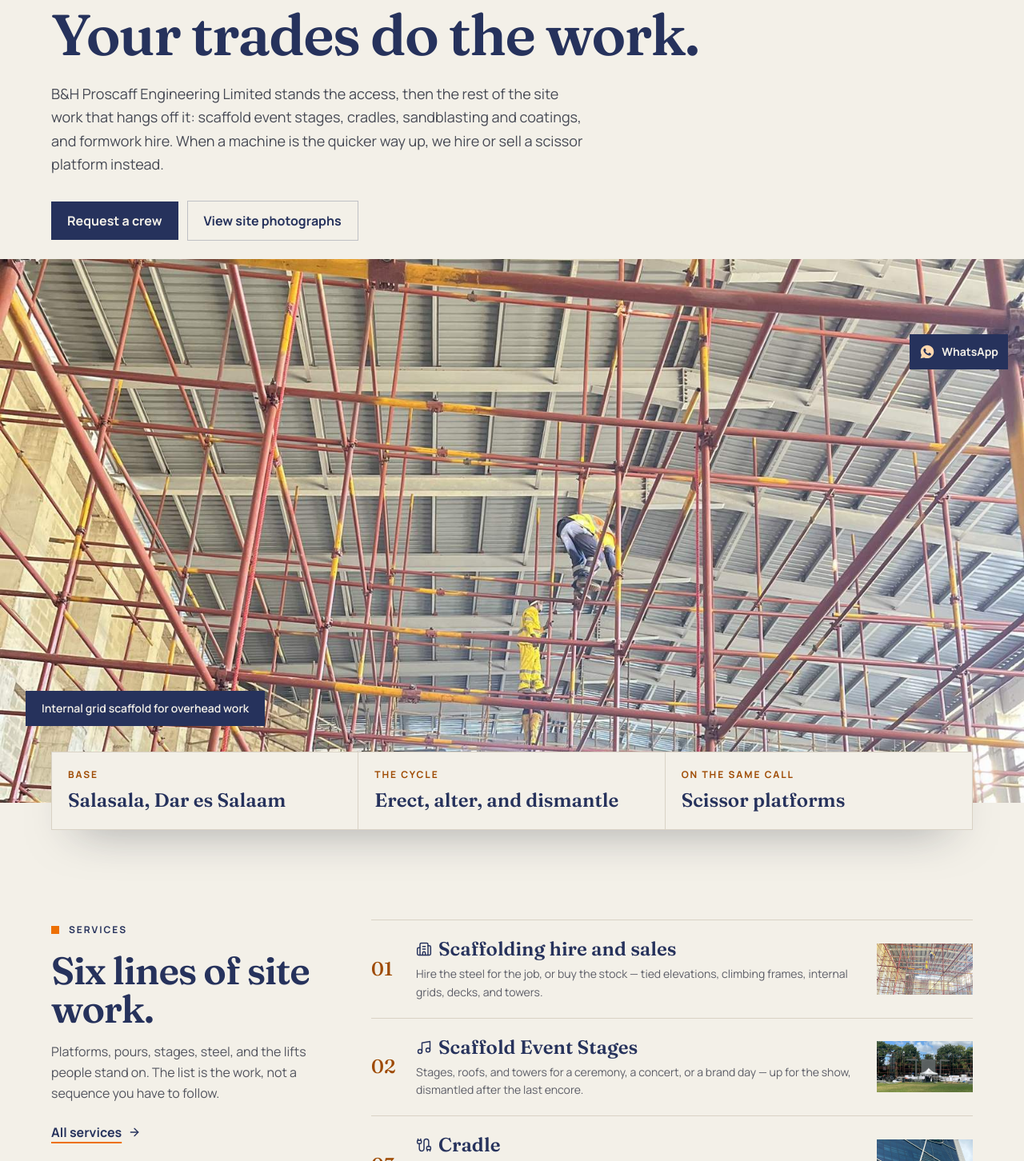
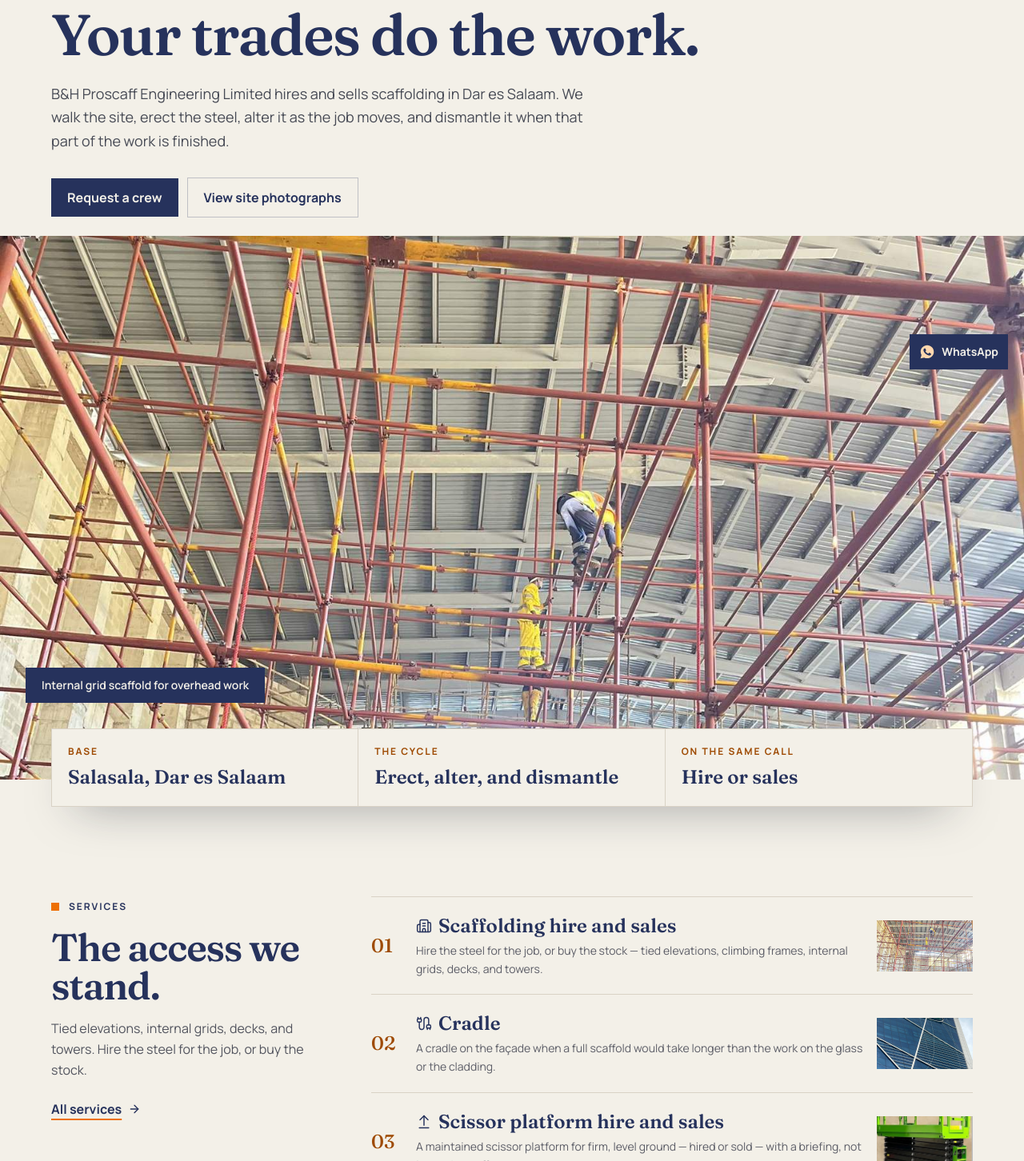
Before and after one commit to mjange04/b_h_proscaff_website, a React (Vite) app: page / in a window 1280 px wide. Shown: the part 318-1770 px from the top of the page at 80% size. Built offline with nearby package versions, Linux system fonts and the light colour scheme.

Commit message:
Decide scaffold the service scope for this site

```diff
--- a/index.html
+++ b/index.html
@@ -8,7 +8,7 @@
     <title>Scaffold Engineering from Salasala | B&H Proscaff Dar es Salaam</title>
     <meta
       name="description"
-      content="B&H Proscaff Engineering Limited stands the access in Dar es Salaam — hire, alter, and dismantle from Salasala, with stages, cradles, platforms, coatings, and formwork on the same call."
+      content="Scaffolding hire and sales in Dar es Salaam. B&H Proscaff Engineering Limited erects, alters, and dismantles tied access, internal grids, decks, and towers from Salasala."
     />
     <meta name="robots" content="index, follow, max-image-preview:large" />
     <meta name="author" content="B&H Proscaff Engineering Limited" />
@@ -19,7 +19,7 @@
     <meta property="og:title" content="Scaffold Engineering from Salasala | B&H Proscaff Dar es Salaam" />
     <meta
       property="og:description"
-      content="B&H Proscaff Engineering Limited stands the access in Dar es Salaam — hire, alter, and dismantle from Salasala, with stages, cradles, platforms, coatings, and formwork on the same call."
+      content="Scaffolding hire and sales in Dar es Salaam. B&H Proscaff Engineering Limited erects, alters, and dismantles tied access, internal grids, decks, and towers from Salasala."
     />
     <meta property="og:url" content="https://www.bhproscaffeng.com/" />
     <meta property="og:type" content="website" />
@@ -31,7 +31,7 @@
     <meta name="twitter:title" content="Scaffold Engineering from Salasala | B&H Proscaff Dar es Salaam" />
     <meta
       name="twitter:description"
-      content="B&H Proscaff Engineering Limited stands the access in Dar es Salaam — hire, alter, and dismantle from Salasala, with stages, cradles, platforms, coatings, and formwork on the same call."
+      content="Scaffolding hire and sales in Dar es Salaam. B&H Proscaff Engineering Limited erects, alters, and dismantles tied access, internal grids, decks, and towers from Salasala."
     />
     <meta name="twitter:image" content="https://www.bhproscaffeng.com/images/internal-grid.jpg" />
     <link rel="icon" type="image/png" href="/favicon-32.png" sizes="32x32" />
@@ -70,7 +70,7 @@
           { "@type": "City", "name": "Dar es Salaam" },
           { "@type": "Country", "name": "Tanzania" }
         ],
-        "description": "B&H Proscaff Engineering Limited erects, alters, and dismantles scaffolding in Dar es Salaam, and hires scissor platforms from a base in Salasala."
+        "description": "B&H Proscaff Engineering Limited erects, alters, and dismantles scaffolding in Dar es Salaam from a base in Salasala."
       }
     </script>
   </head>
--- a/src/data/site.ts
+++ b/src/data/site.ts
@@ -76,14 +76,13 @@ export function localBusinessNode() {
     ],
     knowsAbout: [
       "Scaffolding hire and sales",
-      "Scaffold Event Stages",
-      "Cradle",
-      "Scissor lift hire",
-      "Sandblasting and coatings",
-      "Formwork hire and sales",
+      "Tied scaffold",
+      "Internal scaffold",
+      "Mobile towers",
+      "Scaffold erection and dismantling",
     ],
     description:
-      "Scaffold engineering from Salasala, Dar es Salaam: erect, alter, and dismantle access, plus event stages, cradles, scissor platforms, sandblasting, and formwork.",
+      "B&H Proscaff Engineering Limited erects, alters, and dismantles scaffolding in Dar es Salaam from a base in Salasala.",
   }
 }
 
--- a/src/pages/HomePage.tsx
+++ b/src/pages/HomePage.tsx
@@ -10,12 +10,14 @@ import { SITE, breadcrumbNode, localBusinessNode, webPageNode } from "../data/si
 
 const TITLE = "Scaffold Engineering from Salasala | B&H Proscaff Dar es Salaam"
 const DESCRIPTION =
-  "B&H Proscaff Engineering Limited stands the access in Dar es Salaam — hire, alter, and dismantle from Salasala, with stages, cradles, platforms, coatings, and formwork on the same call."
+  "Scaffolding hire and sales in Dar es Salaam. B&H Proscaff Engineering Limited erects, alters, and dismantles tied access, internal grids, decks, and towers from Salasala."
+
+const HOME_SERVICE_SLUGS = ["scaffolding", "cradle", "scissor-platforms"] as const
 
 const FACTS = [
   { label: "Base", value: "Salasala, Dar es Salaam" },
   { label: "The cycle", value: "Erect, alter, and dismantle" },
-  { label: "On the same call", value: "Scissor platforms" },
+  { label: "On the same call", value: "Hire or sales" },
 ]
 
 const featured = ["block-run", "warehouse-tower", "block-end"].flatMap((id) => {
@@ -49,7 +51,7 @@ export default function HomePage() {
             <span className="block">Your trades do the work.</span>
           </h1>
           <p className="mt-6 max-w-2xl text-lg leading-relaxed text-ink/80">
-            B&H Proscaff Engineering Limited stands the access, then the rest of the site work that hangs off it: scaffold event stages, cradles, sandblasting and coatings, and formwork hire. When a machine is the quicker way up, we hire or sell a scissor platform instead.
+            B&H Proscaff Engineering Limited hires and sells scaffolding in Dar es Salaam. We walk the site, erect the steel, alter it as the job moves, and dismantle it when that part of the work is finished.
           </p>
           <div className="mt-8 flex flex-col gap-3 sm:flex-row">
             <Button to="/contact">Request a crew</Button>
@@ -94,17 +96,20 @@ export default function HomePage() {
           <div className="lg:col-span-4">
             <p className="eyebrow">Services</p>
             <h2 id="services-heading" className="h-display mt-4 text-4xl sm:text-5xl">
-              Six lines of site work.
+              The access we stand.
             </h2>
             <p className="mt-4 text-base leading-relaxed text-ink/75">
-              Platforms, pours, stages, steel, and the lifts people stand on. The list is the work, not a sequence you have to follow.
+              Tied elevations, internal grids, decks, and towers. Hire the steel for the job, or buy the stock.
             </p>
             <TextLink to="/services" className="mt-6">
               All services
             </TextLink>
           </div>
           <ol className="divide-y divide-line border-y border-line lg:col-span-8">
-            {SERVICES.map((service, index) => (
+            {HOME_SERVICE_SLUGS.flatMap((slug) => {
+              const service = SERVICES.find((item) => item.slug === slug)
+              return service ? [service] : []
+            }).map((service, index) => (
               <li key={service.slug}>
                 <Link
                   to={servicePath(service.slug)}
--- a/src/pages/ProjectsPage.tsx
+++ b/src/pages/ProjectsPage.tsx
@@ -10,7 +10,7 @@ import { breadcrumbNode, localBusinessNode, webPageNode } from "../data/site"
 
 const TITLE = "Photographs from B&H Proscaff Sites | Dar es Salaam"
 const DESCRIPTION =
-  "Tied elevations, event stages, cradles, sandblasting, formwork, and a scissor platform — captions of the work, not invented project names."
+  "Photographs of B&H Proscaff scaffolding in Dar es Salaam: tied elevations, internal grids, decks, and mobile towers. Captions of the work, not invented project names."
 
 export default function ProjectsPage() {
   const [active, setActive] = useState<number | null>(null)
@@ -34,7 +34,7 @@ export default function ProjectsPage() {
       <PageHeader
         eyebrow="Projects"
         title="Photographs from the scaffold."
-        lede="A record of the arrangements we stand: tied elevations, formwork and falsework, scaffold event stages, sandblasting and coatings, cradles, mobile towers, and a scissor platform. No invented project names — the caption describes the work."
+        lede="A record of the scaffolds we stand: tied elevations, internal grids, decks, and mobile towers. No invented project names — the caption describes the work."
         crumbs={[
           { label: "Home", to: "/" },
           { label: "Projects" },
--- a/src/pages/ServicesPage.tsx
+++ b/src/pages/ServicesPage.tsx
@@ -6,9 +6,9 @@ import { Container, EnquiryBand } from "../components/ui"
 import { SERVICES, serviceNumber, servicePath } from "../data/services"
 import { breadcrumbNode, localBusinessNode, webPageNode } from "../data/site"
 
-const TITLE = "All B&H Proscaff Services | Hire, Sales, and Access"
+const TITLE = "Scaffolding Hire and Sales | B&H Proscaff Services"
 const DESCRIPTION =
-  "Choose scaffolding, scaffold event stages, a cradle, a scissor platform, sandblasting and coatings, or formwork. Send a photograph of the site and we will say which belongs."
+  "Scaffolding hire and sales from Salasala: tied elevations, internal grids, decks, and towers, erected and dismantled by the same crew in Dar es Salaam."
 
 export default function ServicesPage() {
   return (
```
Also changed, not shown: public/site.webmanifest.
